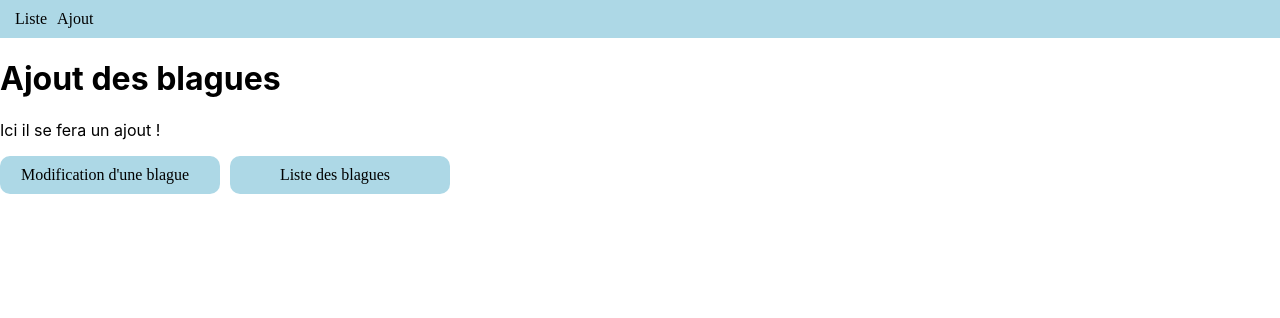
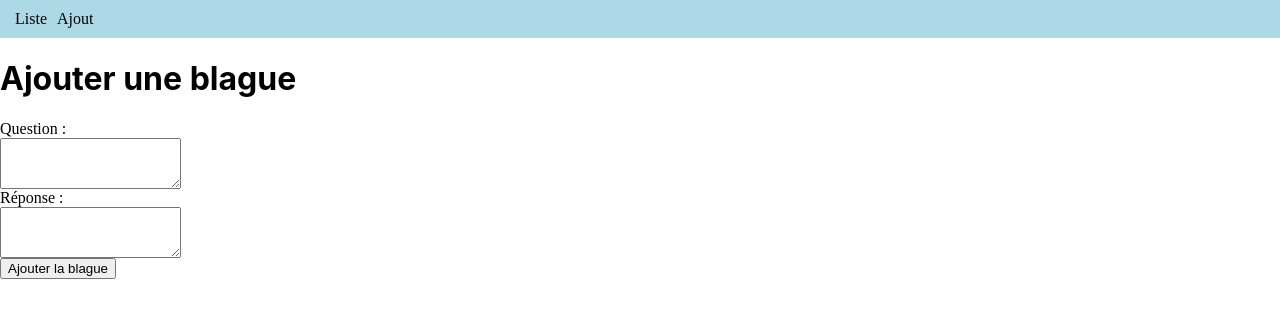
Before and after one commit to AlbinBekovic1/Partiel, a React (Create React App) app: page /joke/nouvelle in a window 1280 px wide. Shown: the top 318 px of the page. Built offline with nearby package versions, Linux system fonts and the light colour scheme.

Commit message:
4 files modified

```diff
--- a/src/styles/liste.scss
+++ b/src/styles/liste.scss
@@ -11,3 +11,9 @@
     margin-top: 20px;
   }
 }
+
+.modif-btn {
+  background-color: lightcoral;
+  width: 100px;
+  text-align: center;
+}
--- a/src/views/ajout.js
+++ b/src/views/ajout.js
@@ -1,21 +1,59 @@
-import React from 'react';
-import { Link } from 'react-router-dom';
+import React, { useState } from 'react';
+import { useNavigate } from 'react-router-dom';
 import '../styles/ajout.scss';
 
 const ajout = () => {
+  const navigate = useNavigate();
+  const [newJoke, setNewJoke] = useState({ setup: '', delivery: '' });
+
+  const handleChange = (e) => {
+    const { name, value } = e.target;
+    setNewJoke({ ...newJoke, [name]: value });
+  };
+
+  const handleSubmit = (e) => {
+    e.preventDefault();
+    const storedJokes = JSON.parse(localStorage.getItem('jokes'));
+    const jokeToAdd = {
+      ...newJoke,
+      id: Date.now(), // Créez un ID basé sur le timestamp actuel
+      type: 'twopart',
+    };
+
+    storedJokes.push(jokeToAdd);
+    localStorage.setItem('jokes', JSON.stringify(storedJokes));
+    navigate('/');
+  };
+
   return (
-    <div>
-      <h1>Ajout des blagues</h1>
-      <p>Ici il se fera un ajout !</p>
+    <div className="add-joke">
+      <h1>Ajouter une blague</h1>
+      <form onSubmit={handleSubmit}>
+        <div className="form-group">
+          <div htmlFor="setup">Question :</div>
+          <textarea
+            id="setup"
+            name="setup"
+            value={newJoke.setup}
+            onChange={handleChange}
+            className="form-control"
+            rows="3"
+          ></textarea>
 
-      <div class="bloc">
-        <div class="modif">
-          <Link to="/joke/:id"> Modification d'une blague</Link>
+          <div htmlFor="delivery">Réponse :</div>
+          <textarea
+            id="delivery"
+            name="delivery"
+            value={newJoke.delivery}
+            onChange={handleChange}
+            className="form-control"
+            rows="3"
+          ></textarea>
         </div>
-        <div class="liste">
-          <Link to="/">Liste des blagues</Link>
-        </div>
-      </div>
+        <button type="submit" className="submit-button">
+          Ajouter la blague
+        </button>
+      </form>
     </div>
   );
 };
--- a/src/views/liste.js
+++ b/src/views/liste.js
@@ -1,4 +1,5 @@
 import React, { useEffect, useState } from 'react';
+import { Link } from 'react-router-dom';
 import '../styles/liste.scss';
 
 const liste = () => {
@@ -37,6 +38,9 @@ const liste = () => {
           ) : (
             <p>{joke.joke}</p>
           )}
+          <Link to={`/joke/${joke.id}`} className="modif-btn">
+            Modifier
+          </Link>{' '}
         </div>
       ))}
     </div>
--- a/src/views/modification.js
+++ b/src/views/modification.js
@@ -1,22 +1,85 @@
-import React from 'react';
-import { Link } from 'react-router-dom';
-import { useParams } from 'react-router-dom';
+import React, { useState, useEffect } from 'react';
+import { useParams, useNavigate, Link } from 'react-router-dom';
 import '../styles/modification.scss';
 
 const modification = () => {
+  const { id } = useParams();
+  const navigate = useNavigate();
+  const [joke, setJoke] = useState(null);
+
+  useEffect(() => {
+    const storedJokes = JSON.parse(localStorage.getItem('jokes'));
+    const jokeToEdit = storedJokes.find((j) => j.id === parseInt(id));
+    setJoke(jokeToEdit);
+  }, [id]);
+
+  const handleChange = (e) => {
+    const { name, value } = e.target;
+    setJoke({ ...joke, [name]: value });
+  };
+
+  const handleSubmit = (e) => {
+    e.preventDefault();
+    const updatedJokes = JSON.parse(localStorage.getItem('jokes')).map((j) => {
+      if (j.id === parseInt(id)) {
+        return joke;
+      }
+      return j;
+    });
+
+    localStorage.setItem('jokes', JSON.stringify(updatedJokes));
+    navigate('/');
+  };
+
+  if (!joke) {
+    return <div>Loading...</div>;
+  }
+
   return (
-    <div>
-      <h1>Modification d'une blague</h1>
-      <p>Ceci est une modification</p>
+    <div className="edit-joke">
+      <h1>Modifier la blague</h1>
+      <form onSubmit={handleSubmit}>
+        <div className="form-group">
+          {joke.type === 'twopart' ? (
+            <>
+              <label htmlFor="setup">Setup :</label>
+              <textarea
+                id="setup"
+                name="setup"
+                value={joke.setup}
+                onChange={handleChange}
+                className="form-control"
+                rows="3"
+              ></textarea>
 
-      <div class="bloc">
-        <div class="ajout">
-          <Link to="/joke/nouvelle"> Ajout d'une blague</Link>
+              <label htmlFor="delivery">Delivery :</label>
+              <textarea
+                id="delivery"
+                name="delivery"
+                value={joke.delivery}
+                onChange={handleChange}
+                className="form-control"
+                rows="3"
+              ></textarea>
+            </>
+          ) : (
+            <>
+              <label htmlFor="joke">Joke :</label>
+              <textarea
+                id="joke"
+                name="joke"
+                value={joke.joke}
+                onChange={handleChange}
+                className="form-control"
+                rows="3"
+              ></textarea>
+            </>
+          )}
         </div>
-        <div class="liste">
-          <Link to="/">Liste des blagues</Link>
-        </div>
-      </div>
+        <button type="submit" className="submit-button">
+          Enregistrer les modifications
+        </button>
+      </form>
     </div>
   );
 };
```
